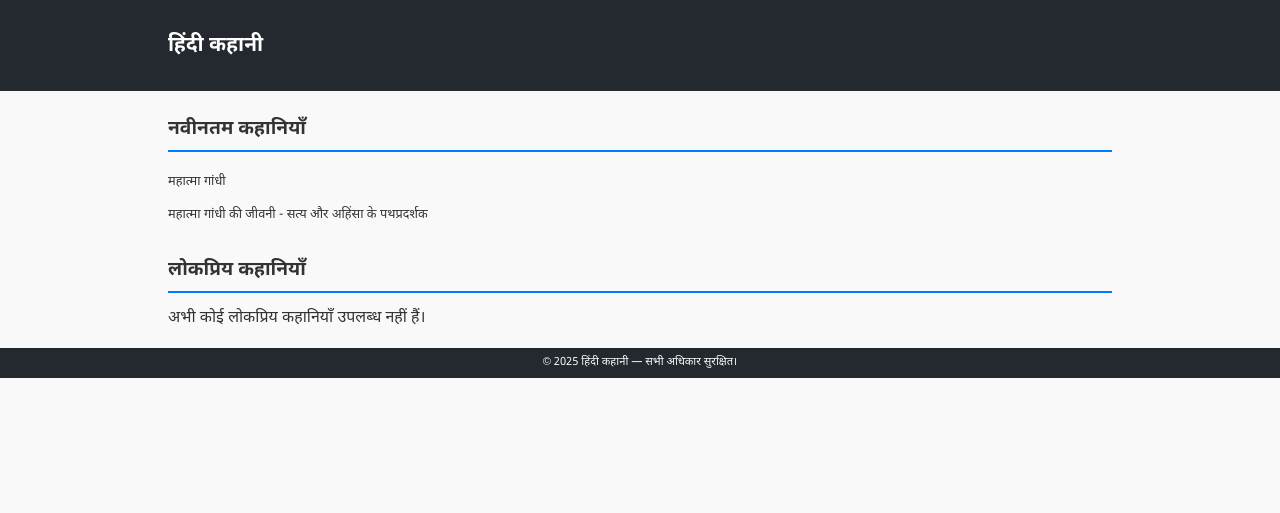
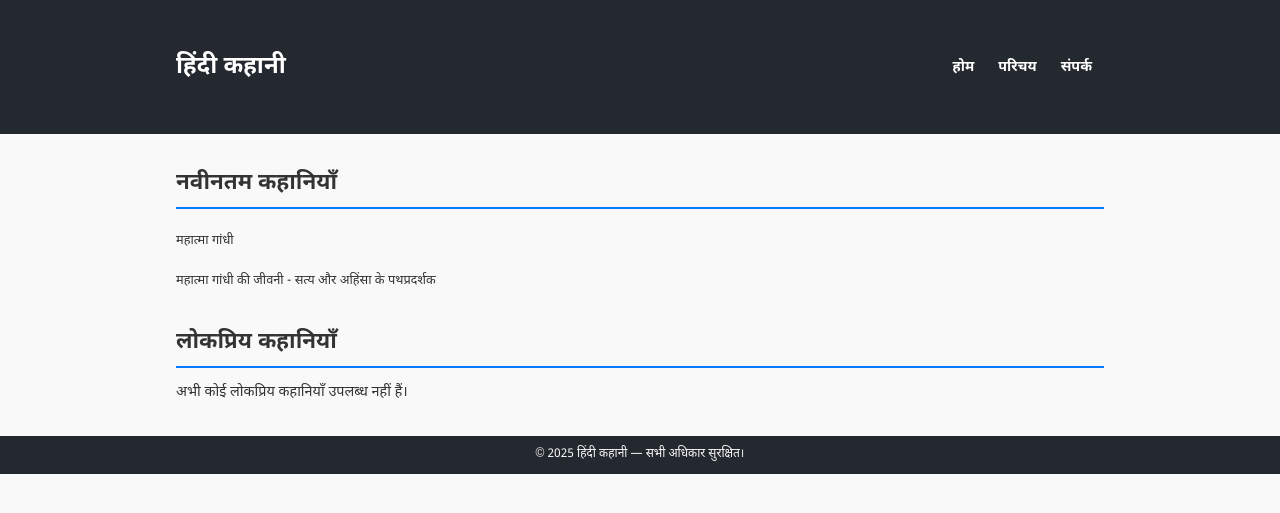
Before and after one commit to hindikahani/hindikahani.github.io, a Jekyll site: the page built from index.md, in a window 1280 px wide. Shown: the top 513 px of the page. Built offline with Jekyll 4.4.1, drawn with Linux system fonts in a browser that asks for light colours.

Commit message:
Update style.css

```diff
--- a/assets/css/style.css
+++ b/assets/css/style.css
@@ -18,13 +18,13 @@ body {
 .container {
   max-width: 960px;
   margin: 1rem auto;
-  padding: 0 0.5rem;
+  padding: 0 1rem; /* थोड़ी पैडिंग मोबाइल के लिए */
 }
 
 header {
   background: #24292f;
   color: white;
-  padding: 0.5rem;
+  padding: 0.8rem 1rem;
   position: sticky;
   top: 0;
   z-index: 1000;
@@ -37,7 +37,7 @@ header .container {
 }
 
 header h1 {
-  font-size: 1.1rem;
+  font-size: 1.3rem;
 }
 
 nav {
@@ -45,17 +45,16 @@ nav {
   flex-direction: column;
   background-color: #24292f;
   position: absolute;
-  top: 35px;
-  right: 5px;
+  top: 55px; /* Adjusted top for header padding */
+  right: 1rem;
   z-index: 1001;
 }
 
 nav a {
   color: white;
-  margin: 0.2rem;
+  padding: 0.6rem 1rem;
   text-decoration: none;
   font-weight: bold;
-  padding: 0.2rem;
 }
 
 nav a:hover {
@@ -63,26 +62,34 @@ nav a:hover {
 }
 
 .menu-toggle {
-  font-size: 1.1rem;
+  font-size: 1.5rem;
   cursor: pointer;
   color: white;
 }
 
 @media (min-width: 768px) {
-  body {
-    font-size: 1rem;
+  .container {
+    padding: 0 1rem;
+    margin: 2rem auto;
   }
 
   header {
-    padding: 0.8rem;
+    padding: 1rem;
   }
 
   header h1 {
-    font-size: 1.3rem;
+    font-size: 1.5rem;
+  }
+
+  nav {
+    display: flex !important;
+    flex-direction: row;
+    position: static;
+    background: none;
   }
 
   nav a {
-    margin: 0 0.5rem;
+    margin: 0 0.75rem;
     padding: 0;
   }
 
@@ -95,9 +102,9 @@ nav a:hover {
 .latest-posts .section-title,
 .popular-posts .section-title,
 .post-wrapper .section-title {
-  font-size: 1.2rem;
+  font-size: 1.4rem;
   margin: 1.5rem 0 0.8rem;
-  border-bottom: 2px solid #007bff; /* "अन्य कहानियाँ" हेडिंग के नीचे नीली बॉर्डर */
+  border-bottom: 2px solid #007bff;
   padding-bottom: 0.3rem;
   color: #333;
   font-weight: 700;
@@ -114,7 +121,7 @@ nav a:hover {
 .popular-posts .post-list a,
 .post-wrapper .post-list a {
   display: block;
-  padding: 0.4rem 0;
+  padding: 0.6rem 0;
   text-decoration: none;
   color: #333;
   transition: background-color 0.2s ease-in-out, color 0.2s ease-in-out;
@@ -131,53 +138,53 @@ nav a:hover {
 .latest-posts .post-list a:last-child,
 .popular-posts .post-list a:last-child,
 .post-wrapper .post-list a:last-child {
-  border-bottom: none; /* पोस्ट लिस्ट में अब कोई बॉर्डर नहीं */
+  border-bottom: none;
 }
 
 /* Single Post Page Styles */
 .post-wrapper {
-  padding: 0.5rem;
+  padding: 1rem;
 }
 
 .post-title {
-  font-size: 1.4rem;
+  font-size: 1.6rem;
   color: #333;
-  margin-bottom: 0.5rem;
+  margin-bottom: 0.6rem;
   padding-bottom: 0.2rem;
-  border-bottom: 2px solid #007bff; /* पोस्ट टाइटल के नीचे नीली बॉर्डर */
+  border-bottom: 2px solid #007bff;
 }
 
 .post-meta {
-  font-size: 0.7rem;
+  font-size: 0.75rem;
   color: #6c757d;
   font-style: italic;
-  margin-bottom: 0.5rem;
+  margin-bottom: 0.8rem;
 }
 
 .post-content {
-  padding-top: 0.5rem;
-  font-size: 0.85rem;
+  padding-top: 0.8rem;
+  font-size: 0.9rem;
   line-height: 1.6;
   color: #495057;
   letter-spacing: 0.01em;
 }
 
 .post-content p {
-  margin-bottom: 0.8rem;
+  margin-bottom: 1rem;
   padding-bottom: 0;
-  border-bottom: none; /* पैराग्राफ के नीचे कोई बॉर्डर नहीं */
+  border-bottom: none;
 }
 
 .post-content h1,
 .post-content h2,
 .post-content h3,
 .post-content h4 {
-  font-size: 1rem;
+  font-size: 1.1rem;
   color: #333;
-  margin-top: 1rem;
-  margin-bottom: 0.3rem;
-  border-bottom: 1px solid #ccc; /* हेडिंग के नीचे हल्की ब्लैक बॉर्डर */
-  padding-bottom: 0.2rem;
+  margin-top: 1.2rem;
+  margin-bottom: 0.4rem;
+  border-bottom: 1px solid #ccc;
+  padding-bottom: 0.1rem;
 }
 
 .post-content a {
@@ -206,7 +213,7 @@ nav a:hover {
   display: inline-block;
   background-color: #007bff;
   color: white;
-  padding: 0.4rem 0.8rem;
+  padding: 0.5rem 1rem;
   text-decoration: none;
   border-radius: 6px;
   font-size: 0.8rem;
@@ -222,7 +229,7 @@ footer {
   background: #24292f;
   color: #f8f9fa;
   text-align: center;
-  padding: 0.4rem;
-  margin-top: 1rem;
-  font-size: 0.7rem;
+  padding: 0.6rem;
+  margin-top: 1.5rem;
+  font-size: 0.75rem;
 }
```
